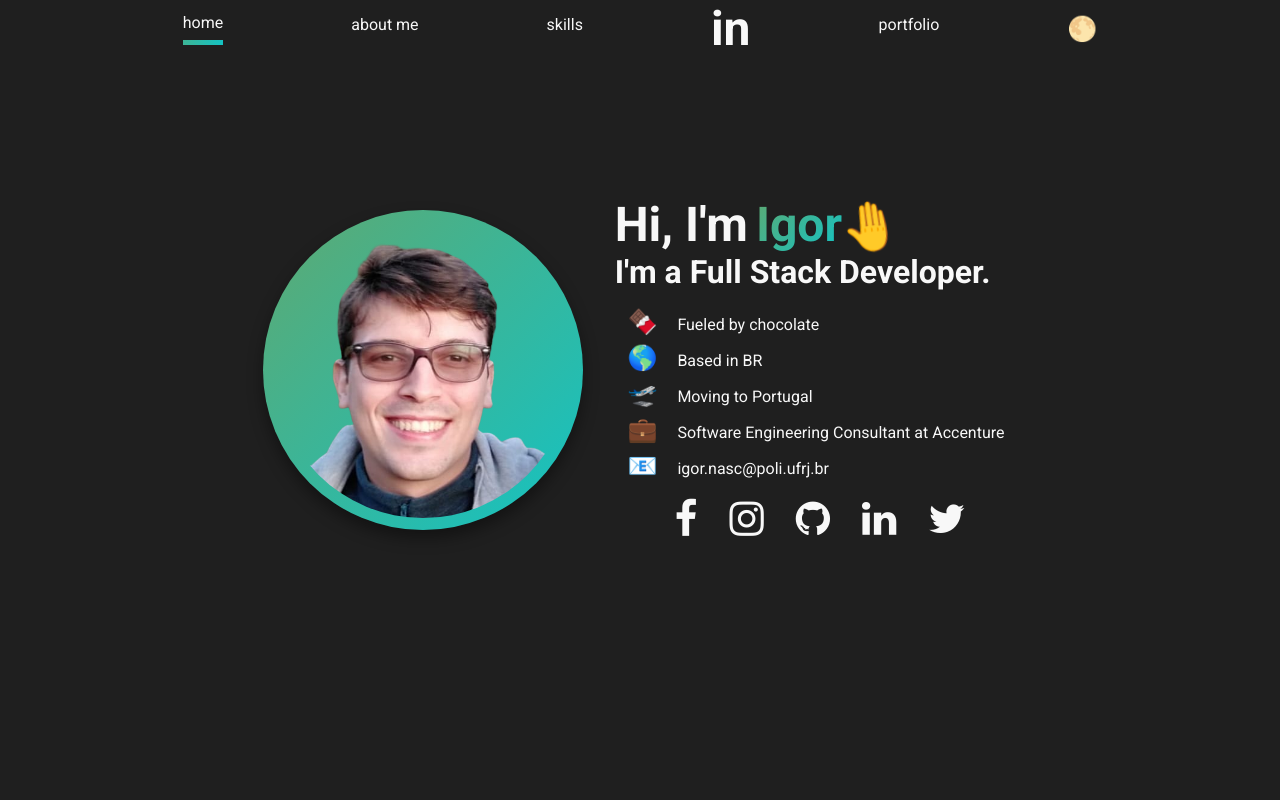
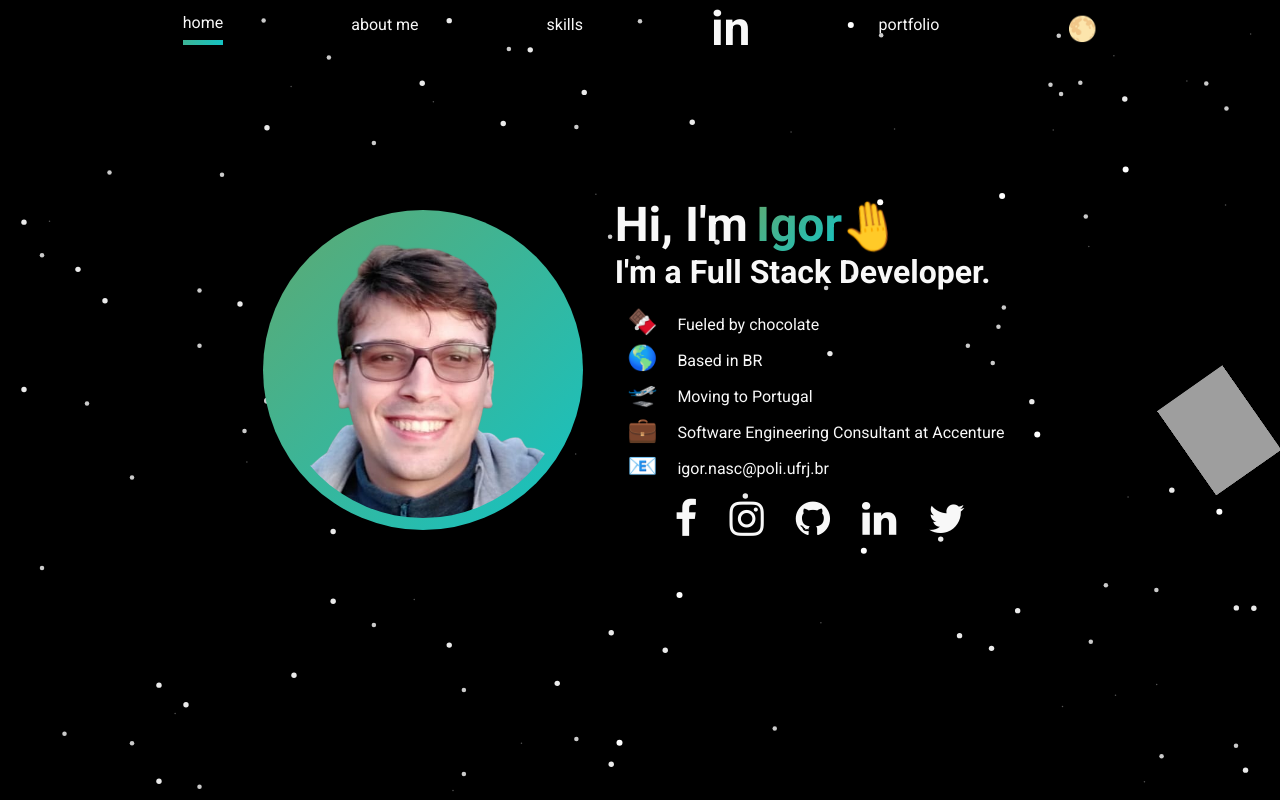
Before and after one commit to paytonjewell/ReactPortfolioTemplate, a React (Create React App) app: page / in a window 1280 px wide. Built offline with nearby package versions, Linux system fonts and the light colour scheme; the HTML template or start-up script is replaced by a standard one.

Commit message:
dev: new background

```diff
--- a/package.json
+++ b/package.json
@@ -25,6 +25,8 @@
     "react-router-dom": "^6.3.0",
     "react-scripts": "^5.0.1",
     "react-tags-canvas": "^1.0.1",
+    "react-tsparticles": "^2.1.3",
+    "tsparticles": "^2.1.3",
     "typescript": "^4.7.4"
   },
   "scripts": {
--- a/src/App.module.scss
+++ b/src/App.module.scss
@@ -20,6 +20,7 @@ li {
     margin: 0;
     padding: 0;
     box-sizing: border-box;
+    z-index: 0;
 }
 
 a,
--- a/src/components/BaseLayout.js
+++ b/src/components/BaseLayout.js
@@ -8,6 +8,247 @@ import Portfolio from "./portfolio/Portfolio";
 import {Route, Routes} from "react-router-dom";
 import {Box, Grid} from "@mui/material";
 
+import Particles from "react-tsparticles";
+import { loadFull } from "tsparticles";
+
+const opts = {
+   fullScreen: {
+      enable: true
+   },
+   fpsLimit: 60,
+   particles: {
+   groups: {
+      z5000: {
+         number: {
+         value: 70
+         },
+         zIndex: {
+         value: 5000
+         }
+      },
+      z7500: {
+         number: {
+         value: 30
+         },
+         zIndex: {
+         value: 75
+         }
+      },
+      z2500: {
+         number: {
+         value: 50
+         },
+         zIndex: {
+         value: 25
+         }
+      },
+      z1000: {
+         number: {
+         value: 40
+         },
+         zIndex: {
+         value: 10
+         }
+      }
+   },
+   number: {
+      value: 200,
+      density: {
+         enable: false,
+         value_area: 800
+      }
+   },
+   color: {
+      value: "#fff",
+      animation: {
+         enable: false,
+         speed: 20,
+         sync: true
+      }
+   },
+   shape: {
+      type: "circle"
+   },
+   opacity: {
+      value: 1,
+      random: false,
+      animation: {
+         enable: false,
+         speed: 3,
+         minimumValue: 0.1,
+         sync: false
+      }
+   },
+   size: {
+      value: 3
+   },
+   links: {
+      enable: false,
+      distance: 100,
+      color: "#ffffff",
+      opacity: 0.4,
+      width: 1
+   },
+   move: {
+      angle: {
+         value: 10,
+         offset: 0
+      },
+      enable: true,
+      speed: 5,
+      direction: "right",
+      random: false,
+      straight: true,
+      outModes: {
+         default: "out"
+      },
+      attract: {
+         enable: false,
+         rotateX: 600,
+         rotateY: 1200
+      }
+   },
+   zIndex: {
+      value: 0,
+      opacityRate: 0.8
+   }
+   },
+   interactivity: {
+   detectsOn: "canvas",
+   events: {
+      onHover: {
+         enable: false,
+         mode: "repulse"
+      },
+      onClick: {
+         enable: true,
+         mode: "push"
+      },
+      resize: true
+   },
+   modes: {
+      grab: {
+         distance: 400,
+         links: {
+         opacity: 1
+         }
+      },
+      bubble: {
+         distance: 400,
+         size: 40,
+         duration: 2,
+         opacity: 0.8
+      },
+      repulse: {
+         distance: 200
+      },
+      push: {
+         quantity: 4,
+         groups: ["z5000", "z7500", "z2500", "z1000"]
+      },
+      remove: {
+         quantity: 2
+      }
+   }
+   },
+   detectRetina: true,
+   background: {
+   color: "#000000",
+   image: "",
+   position: "50% 50%",
+   repeat: "no-repeat",
+   size: "cover"
+   },
+   emitters: {
+   position: {
+      y: 55,
+      x: -30
+   },
+   rate: {
+      delay: 7,
+      quantity: 1
+   },
+   size: {
+      width: 0,
+      height: 0
+   },
+   particles: {
+      shape: {
+         type: "images",
+         options: {
+         images: [
+            {
+               src: "https://particles.js.org/images/amongus_blue.png",
+               width: 205,
+               height: 267
+            },
+            {
+               src: "https://particles.js.org/images/amongus_cyan.png",
+               width: 207,
+               height: 265
+            },
+            {
+               src: "https://particles.js.org/images/amongus_green.png",
+               width: 204,
+               height: 266
+            },
+            {
+               src: "https://particles.js.org/images/amongus_lime.png",
+               width: 206,
+               height: 267
+            },
+            {
+               src: "https://particles.js.org/images/amongus_orange.png",
+               width: 205,
+               height: 265
+            },
+            {
+               src: "https://particles.js.org/images/amongus_pink.png",
+               width: 205,
+               height: 265
+            },
+            {
+               src: "https://particles.js.org/images/amongus_red.png",
+               width: 204,
+               height: 267
+            },
+            {
+               src: "https://particles.js.org/images/amongus_white.png",
+               width: 205,
+               height: 267
+            }
+         ]
+         }
+      },
+      size: {
+         value: 40
+      },
+      move: {
+         speed: 10,
+         outModes: {
+         default: "destroy",
+         left: "none"
+         },
+         straight: true
+      },
+      zIndex: {
+         value: 0
+      },
+      rotate: {
+         value: {
+         min: 0,
+         max: 360
+         },
+         animation: {
+         enable: true,
+         speed: 10,
+         sync: true
+         }
+      }
+   }
+   }
+}
+
 export default function BaseLayout() {
    let [darkMode, setDarkMode] = useState(true);
 
@@ -15,8 +256,25 @@ export default function BaseLayout() {
       setDarkMode(!darkMode);
    }
 
+   const particlesInit = async (main) => {
+      console.log(main);
+
+       // you can initialize the tsParticles instance (main) here, adding custom shapes or presets
+       // this loads the tsparticles package bundle, it's the easiest method for getting everything ready
+       // starting from v2 you can add only the features you need reducing the bundle size
+      await loadFull(main);
+   };
+
    return (
       <Box className={darkMode ? Style.dark : Style.light}>
+         <Particles
+            className='particles'
+            id="tsparticles"
+            init={particlesInit}
+            options={opts}
+
+         >
+         </Particles>
          <Grid container display={'flex'} flexDirection={'column'} minHeight={'100vh'}
                justifyContent={'space-between'}>
             <Grid item>
@@ -27,7 +285,7 @@ export default function BaseLayout() {
                   <Route exact path={'/'} element={<Home/>}/>
                   <Route exact path={'/about'} element={<About/>}/>
                   <Route exact path={'/portfolio'} element={<Portfolio/>}/>
-                  <Route exact path={'/Skills'} element={<Skills/>}/>
+                  <Route exact path={'/skills'} element={<Skills/>}/>
                </Routes>
             </Grid>
          </Grid>
```
